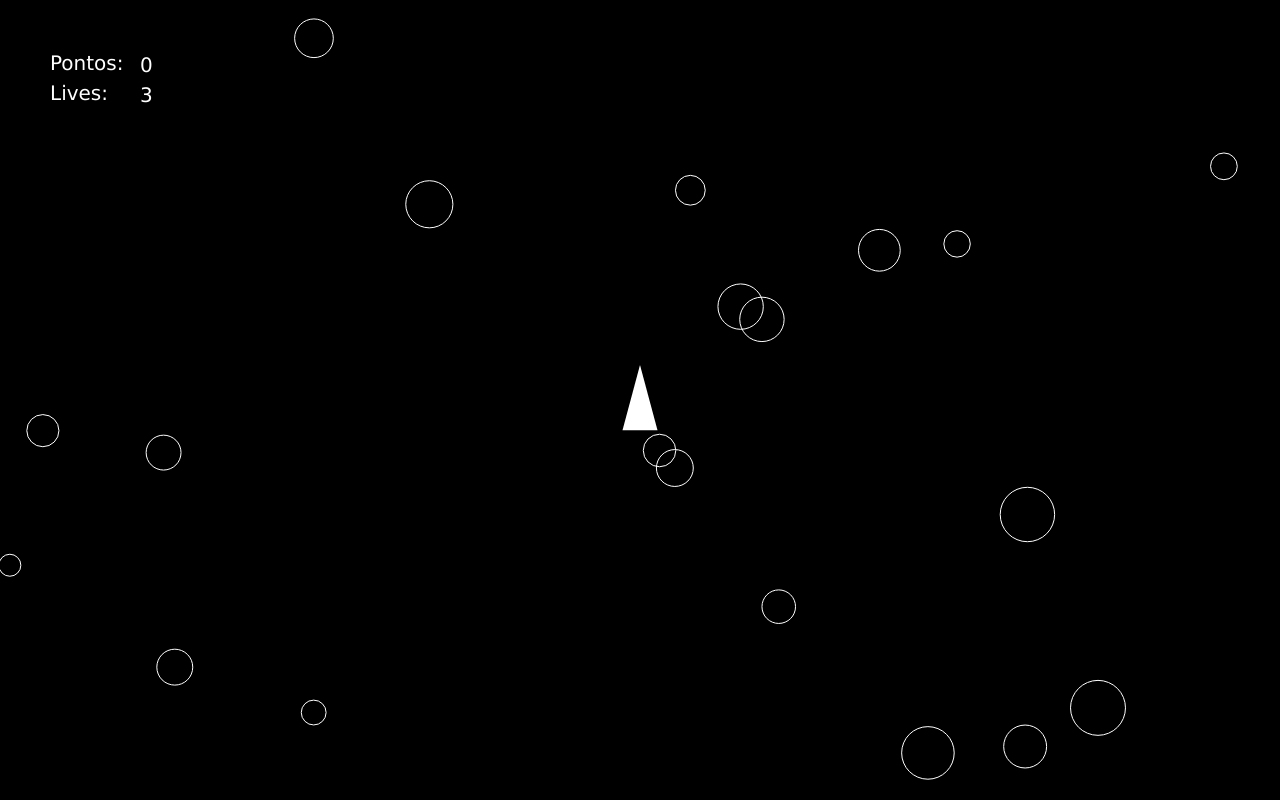
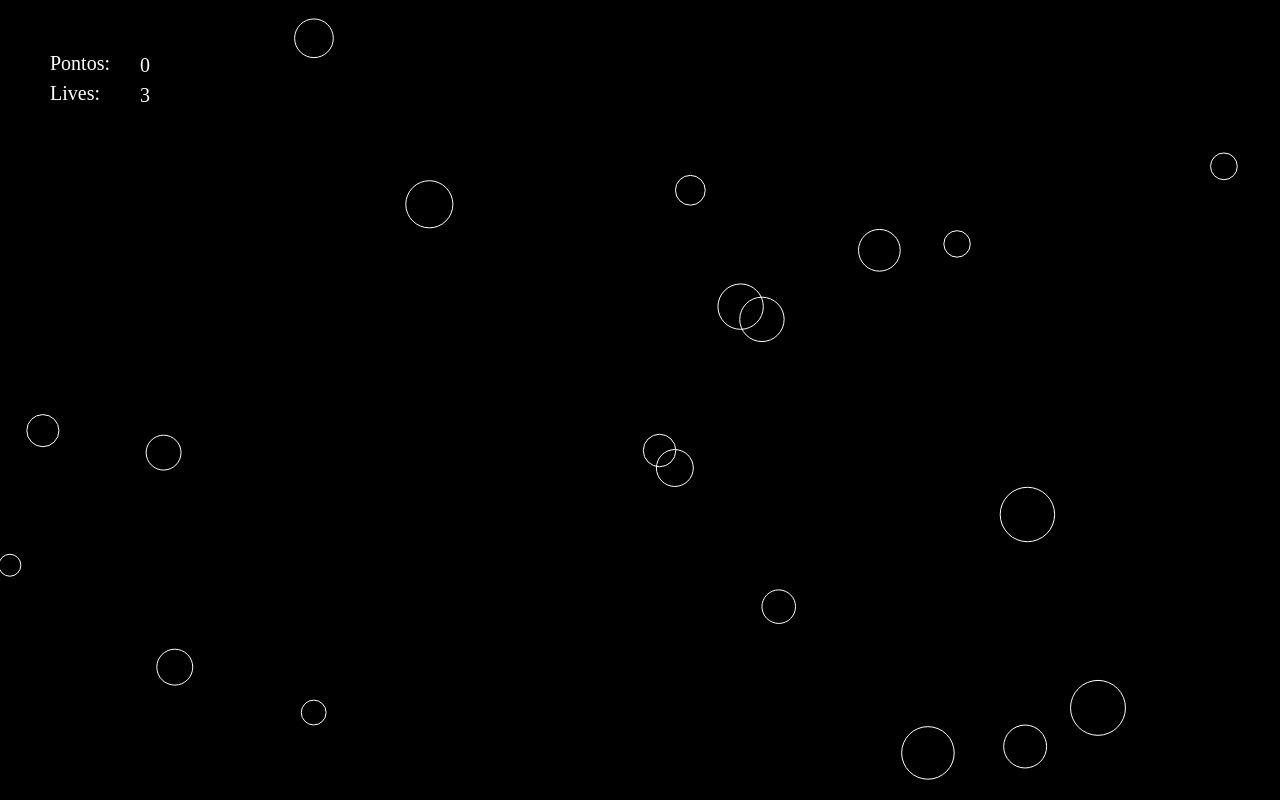
Before and after one commit to mleonor5/Grupo5_CG, a plain HTML site: page index.html in a window 1280 px wide. Drawn offline with Linux system fonts and the light colour scheme; a web font is replaced by a local one.

Commit message:
inicio_colisao+fonte

```diff
--- a/index.html
+++ b/index.html
@@ -7,7 +7,8 @@
   <meta name="viewport" content="width=device-width, initial-scale=1.0">
   <title>Document</title>
   <style>
-    body,html {
+    body,
+    html {
       margin: 0;
       padding: 0;
       overflow: hidden;
@@ -15,6 +16,11 @@
 
     #canvas {
       background-color: black;
+    }
+
+    @font-face {
+      font-family: myFont;
+      src: url('../fonte/DotGothic16-Regular.ttf');
     }
   </style>
 </head>
--- a/index.js
+++ b/index.js
@@ -9,11 +9,18 @@ let H = canvas.height, H1, W1
 let b = new Array()
 let balas = new Array()
 let resize = false
-const aToB = Math.sqrt(H**2+W**2)/1
+const aToB = Math.sqrt(H ** 2 + W ** 2) / 1
 
+//destroir nave
+let shipDestroy = false
+
+//Points
+let points = 0
+//Vidas
+let lives = 3
 
 //As variáveis vão contar a distância que o triângulo tem que mover em resultado da tecla precionada
-let deltaX = W/2; let deltaY = H/2;
+let deltaX = W / 2; let deltaY = H / 2;
 //As variáveis para as teclas
 let rightKey = false; let leftKey = false; let upKey = false; let shot = false
 
@@ -37,18 +44,18 @@ window.addEventListener('resize', debounce((function () {
 
 //evento para quando a tecla é precionada
 window.addEventListener('keydown', e => {
-    if(e.key == 'ArrowRight'){
+    if (e.key == 'ArrowRight') {
         rightKey = true;
     };
-    if(e.key == 'ArrowLeft'){
+    if (e.key == 'ArrowLeft') {
         leftKey = true;
     }
-    if(e.key == 'ArrowUp'){
+    if (e.key == 'ArrowUp') {
         upKey = true;
     }
 
-    if(e.key == " "){
-        if(!e.repeat){
+    if (e.key == " ") {
+        if (!e.repeat) {
             shot = true
         }
     }
@@ -57,18 +64,18 @@ window.addEventListener('keydown', e => {
 
 //evento para quando a tecla é libertada
 window.addEventListener('keyup', e => {
-    if(e.key == 'ArrowRight') rightKey = false;
-    if(e.key == 'ArrowLeft') leftKey = false;
-    if(e.key == 'ArrowUp') upKey = false;
-    if(e.key == " "){
+    if (e.key == 'ArrowRight') rightKey = false;
+    if (e.key == 'ArrowLeft') leftKey = false;
+    if (e.key == 'ArrowUp') upKey = false;
+    if (e.key == " ") {
         shot = false
     }
 
 })
 
 
-class Bullet{
-    constructor(x,y,r,c,yd,xd) {
+class Bullet {
+    constructor(x, y, r, c, yd, xd) {
         this.xd = xd
         this.yd = yd
         this.x = x
@@ -77,17 +84,17 @@ class Bullet{
         this.c = c
     }
 
-    draw(){
+    draw() {
         ctx.fillStyle = this.c
         ctx.beginPath()
-        ctx.arc(this.x, this.y,this.R,0,2*Math.PI)
+        ctx.arc(this.x, this.y, this.R, 0, 2 * Math.PI)
         ctx.fill()
     }
     update() {
         this.y += this.yd * 2
         this.x += this.xd * 2
 
-        if(this.R + this.x < 0 || this.R + this.x > W|| this.R + this.y > H|| this.R + this.y < 0){
+        if (this.R + this.x < 0 || this.R + this.x > W || this.R + this.y > H || this.R + this.y < 0) {
             this.destroyed = true
         }
     }
@@ -104,6 +111,9 @@ class Ball {
         //ALTERED:vertical displacement
         this.dy = v * Math.sin(d)
         this.v = v
+
+        //colisao
+        this.collide = false
 
         this.color = c
         this.R = r
@@ -138,17 +148,17 @@ class Ball {
     }
 
     leftCanvas() {
-        if (this.y >= H+this.R) {    //Se o circulo ultrapassou a borda inferior
+        if (this.y >= H + this.R) {    //Se o circulo ultrapassou a borda inferior
             this.y = -this.R
             this.x = 20 + Math.random() * (W - 2 * 20)
-        } else if (this.y <= 0-this.R) {    //Se o circulo ultrapassou a borda superior
-            this.y = H+this.R
+        } else if (this.y <= 0 - this.R) {    //Se o circulo ultrapassou a borda superior
+            this.y = H + this.R
             this.x = 20 + Math.random() * (W - 2 * 20)
-        }else if (this.x >= W+this.R) {    //Se o circulo ultrapassou a borda direita
+        } else if (this.x >= W + this.R) {    //Se o circulo ultrapassou a borda direita
             this.x = -this.R
             this.y = 20 + Math.random() * (W - 2 * 20)
-        } else if (this.x <= 0-this.R) {    //Se o circulo ultrapassou a borda esquerda
-            this.x = W+this.R
+        } else if (this.x <= 0 - this.R) {    //Se o circulo ultrapassou a borda esquerda
+            this.x = W + this.R
             this.y = 20 + Math.random() * (W - 2 * 20)
         }
     }
@@ -161,21 +171,26 @@ let upAngle = Math.PI * (-90) / 180   // ângulo do ponto de onde saiem as balas
 let upPointX, upPointY
 
 //função que desenha o triângulo
-function drawTriangle(){
-    upPointX = deltaX + 35 * Math.cos(upAngle)  // Coordenada X do ponto de onde saiem as balas
-    upPointY = deltaY + 35 * Math.sin(upAngle)  // Coordenada Y do ponto de onde saiem as balas
-    let leftPointX = deltaX + 35 * Math.cos(leftAngle) // Coordenada X do ponto esquerdo
-    let leftPointY = deltaY + 35* Math.sin(leftAngle) // Coordenada Y do ponto esquerdo
-    let rightPointX = deltaX + 35 * Math.cos(rightAngle) // Coordenada X do ponto direito
-    let rightPointY = deltaY + 35* Math.sin(rightAngle) // Coordenada Y do ponto direito
+function drawTriangle() {
+    upPointX = deltaX + 31 * Math.cos(upAngle)  // Coordenada X do ponto de onde saiem as balas
+    upPointY = deltaY + 31 * Math.sin(upAngle)  // Coordenada Y do ponto de onde saiem as balas
+    let leftPointX = deltaX + 31 * Math.cos(leftAngle) // Coordenada X do ponto esquerdo
+    let leftPointY = deltaY + 31 * Math.sin(leftAngle) // Coordenada Y do ponto esquerdo
+    let rightPointX = deltaX + 31 * Math.cos(rightAngle) // Coordenada X do ponto direito
+    let rightPointY = deltaY + 31 * Math.sin(rightAngle) // Coordenada Y do ponto direito
 
     ctx.fillStyle = "white"
     ctx.beginPath();
-    ctx.moveTo(upPointX,upPointY);   // ponta da nave
+    ctx.moveTo(upPointX, upPointY);   // ponta da nave
     ctx.lineTo(leftPointX, leftPointY)   // lado esquerdo
     ctx.lineTo(rightPointX, rightPointY)   // lado direito
     ctx.fill()
 
+    //círculo da nave
+    ctx.beginPath()
+    ctx.arc(deltaX, deltaY, 20, 0, 2 * Math.PI)
+    ctx.strokeStyle = 'green'
+    ctx.stroke()
 }
 
 //function init asteroids
@@ -202,7 +217,7 @@ function init() {
 }
 
 //Função que desenha a nave inimiga no canvas
-function enemy(){
+function enemy() {
     //imagem
     let img = new Image()
     img.src = './enemy1.png'
@@ -210,32 +225,40 @@ function enemy(){
     let imgX = 300
     let imgY = 200
     //desenha a imagem no canvas
-    ctx.drawImage(img, imgX, imgY, img.width/2.6, img.height/2.6)
+    ctx.drawImage(img, imgX, imgY, img.width / 2.6, img.height / 2.6)
 }
 
 //Função que mostra o número de pontos(Falta a parte que conta os pontos que o utilizador ganha)
-function playerPoints(){
+function playerPoints() {
     var text = 'Pontos:'
     let points = 0
-    ctx.font = '20px Verdana'
+    ctx.font = '20px myFont'
     ctx.fillStyle = 'White'
     ctx.fillText(text, 50, 70)
     ctx.fillText(points, 140, 72)
 }
 
 //Função que mostra o número de vidas que o jogador tem(Falta a parte de diminuir uma vida quando o jogador é atingido por asteroide ou nave inimiga)
-function playerLives(){
+function playerLives() {
     var text = 'Lives:'
     let lives = 3
-    ctx.font = '20px Verdana'
+    ctx.font = '20px myFont'
     ctx.fillStyle = 'White'
     ctx.fillText(text, 50, 100)
     ctx.fillText(lives, 140, 102)
 }
 
+//verificar se ocorre colisao
+function checkCollision(obj1) {
+    let squareDistance = (obj1.x - deltaX) * (obj1.x - deltaX) + (obj1.y - deltaY) * (obj1.y - deltaY);
+    if (squareDistance <= ((obj1.R + 20) * (obj1.R + 20))) {
+        obj1.collide = true
+    }
+}
+
 //function render
 function render() {
-    if(resize){
+    if (resize) {
         H1 = H
         W1 = W
         canvas.width = window.innerWidth;
@@ -244,16 +267,16 @@ function render() {
         W = window.innerWidth;
         b.forEach(function (ball) {
             //GRAÇAS AOS TESTES 1 E 2
-            let xB = ((ball.x + ball.dx)* W) / W1
+            let xB = ((ball.x + ball.dx) * W) / W1
             let xA = ball.x = (ball.x * W) / W1
-            let yB = ((ball.y + ball.dy)* H) / H1
+            let yB = ((ball.y + ball.dy) * H) / H1
             let yA = ball.y = (ball.y * H) / H1
             let xVetorAB = xB - xA
             let yVetorAB = yB - yA
             let xVetorAC = W - xA
             let denominador = xVetorAB * xVetorAC
-            let normaAB = Math.sqrt(xVetorAB**2 + yVetorAB**2)
-            let normaAC = Math.sqrt(xVetorAC**2)
+            let normaAB = Math.sqrt(xVetorAB ** 2 + yVetorAB ** 2)
+            let normaAC = Math.sqrt(xVetorAC ** 2)
             let numerador = Math.abs(normaAB * normaAC)
             let cos = denominador / numerador
             let angulo = Math.acos(cos)
@@ -265,21 +288,21 @@ function render() {
         })
 
         resize = false
-    }else{
+    } else {
         //fade Canvas
         ctx.fillStyle = "black"
         ctx.fillRect(0, 0, W, H);
-        if(rightKey){
-            rightAngle +=0.05
-            leftAngle +=0.05
-            upAngle +=0.05
+        if (rightKey) {
+            rightAngle += 0.05
+            leftAngle += 0.05
+            upAngle += 0.05
         };
-        if(leftKey){
-            leftAngle -=0.05
-            rightAngle -=0.05
-            upAngle -=0.05
+        if (leftKey) {
+            leftAngle -= 0.05
+            rightAngle -= 0.05
+            upAngle -= 0.05
         }
-        if(shot){
+        if (shot) {
             let color = `white`;
             let xInit = upPointX
             let yInit = upPointY
@@ -289,26 +312,38 @@ function render() {
             balas.push(new Bullet(xInit, yInit, radius, color, yDirection, xDirection))
             shot = false
         }
-        if(upKey){
+        if (upKey) {
             deltaY += Math.sin(upAngle)
             deltaX += Math.cos(upAngle)
         }
+        //for all objects in the object array
+        b.forEach(obj1 => {
+            //check if it collides with other object
+            checkCollision(obj1);
+        });
+
         //draw update
         b.forEach(function (ball) {
             ball.draw()
             ball.update()
             ball.leftCanvas()
+            if (ball.collide) {
+                shipDestroy = true
+            }
         })
 
         //desenhar e atualizar as balas
-        for(let i = 0; i < balas.length; i++){
+        for (let i = 0; i < balas.length; i++) {
             balas[i].draw()
             balas[i].update()
-            if(balas[i].destroyed){
+            if (balas[i].destroyed) {
                 balas.splice(i, 1)
             }
         }
-        drawTriangle()
+
+        if (!shipDestroy) {
+            drawTriangle()
+        }
         enemy()
         playerPoints()
         playerLives()
```
Also changed, not shown: 1 other file.
